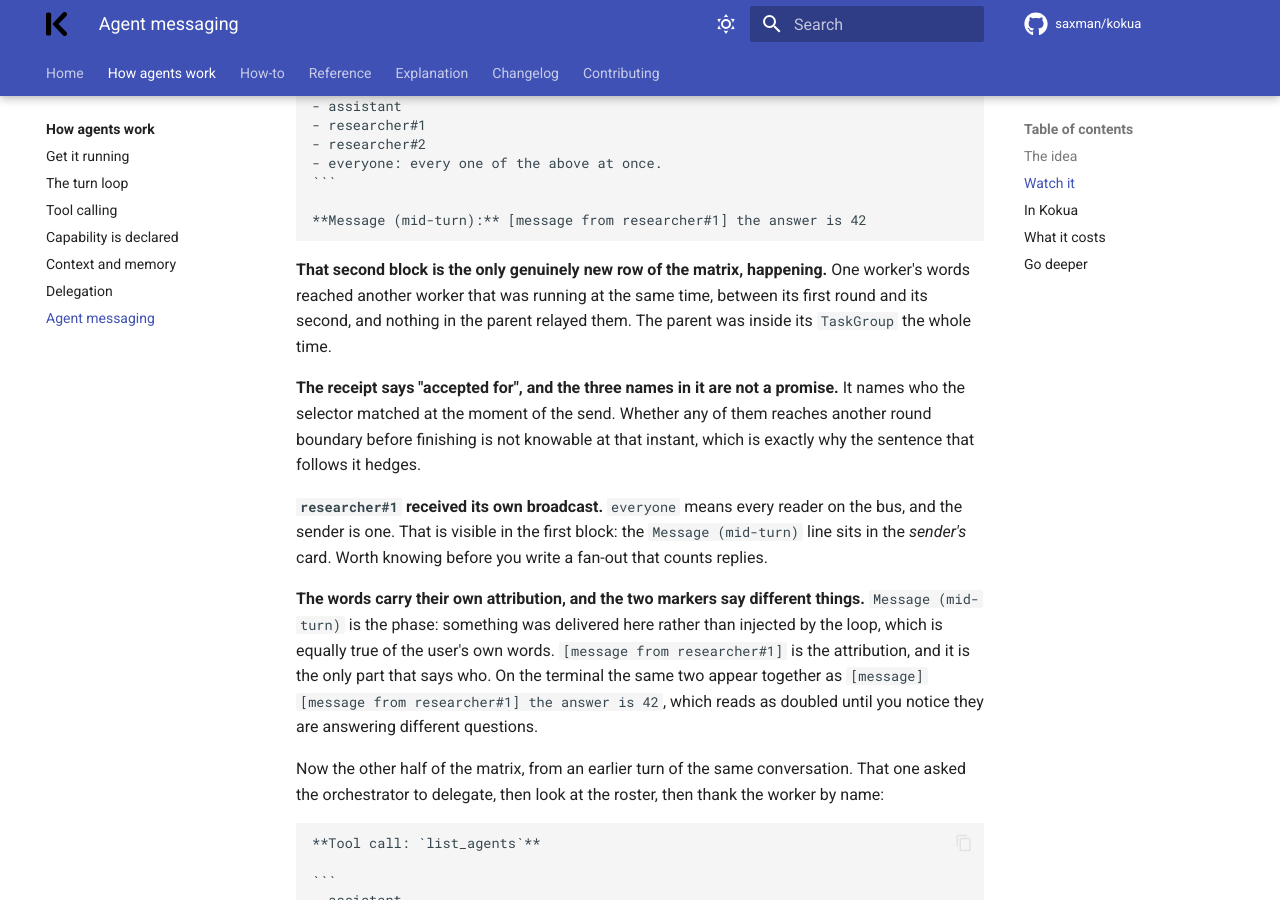
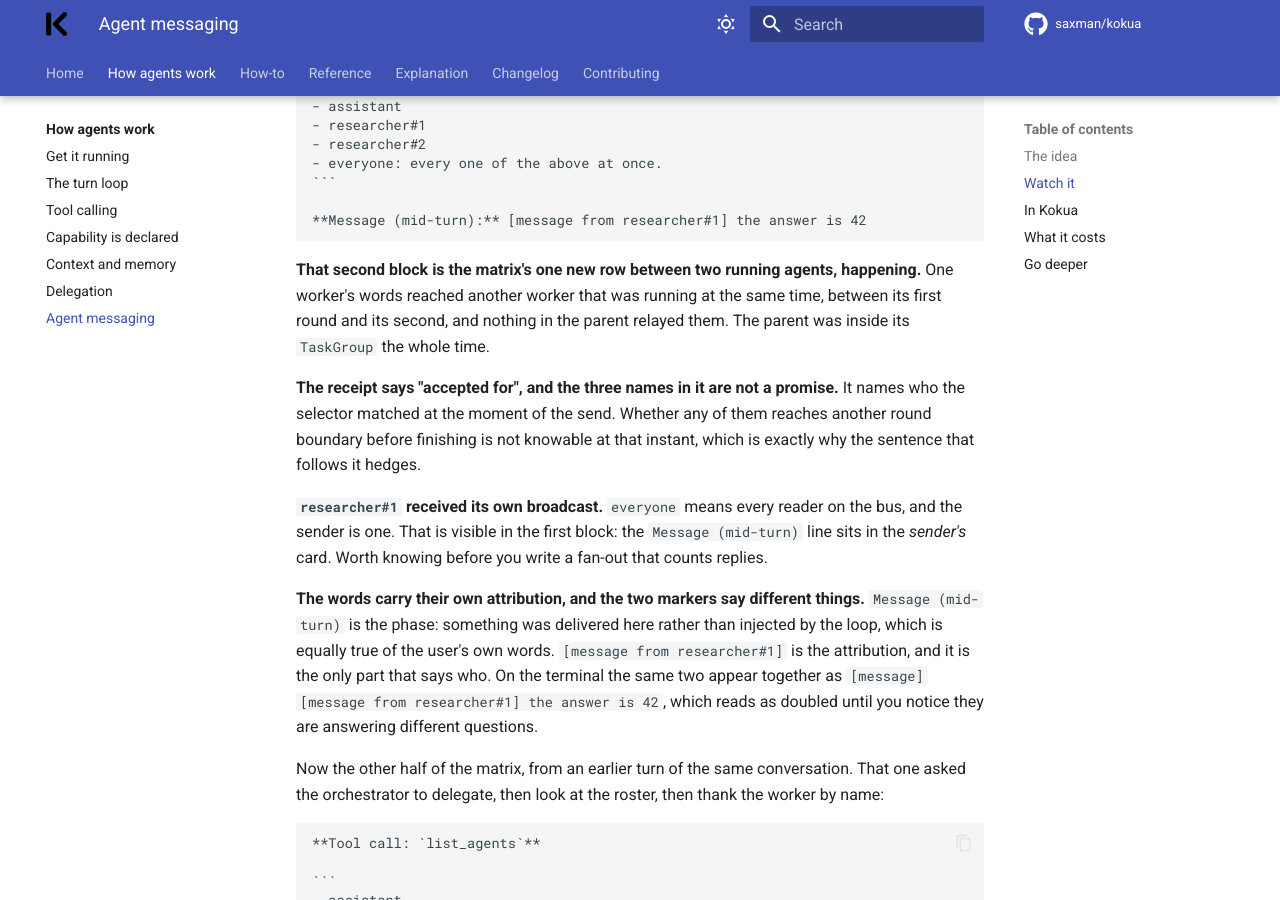
Before and after one commit to saxman/kokua, an MkDocs documentation site: the page built from docs/how-agents-work/agent-messaging.md, in a window 1280 px wide and 900 px high, scrolled down 3315 px. Built offline with MkDocs 1.6.1 and Material for MkDocs 9.7.7, drawn with Linux system fonts in a browser that asks for light colours; comment, search, counter and statistics services are not loaded.

Commit message:
docs: finish the narrowing the orchestrator row forced
Correcting the orchestrator row made a second claim false in the same
moment, and the fix round narrowed it in the matrix, README and the
architecture pointer but not in the captured run's own caption, which
still called the sibling block "the only genuinely new row of the matrix"
while the matrix above it now has two rows that work in new ways.

Broadcasting before a spawn is also a direction nothing had before. What
is unique about the sibling row is narrower and more interesting: it is
the only one between two agents that are *both already running*, with no
parent relaying anything.

The same sentence was the source claim in the design note, which is mine
and is where I took it from into four task dispatches. Narrowed there too,
with what it used to say recorded beside it.

Co-Authored-By: Claude Opus 5 (1M context) <noreply@anthropic.com>

`````diff
--- a/docs/how-agents-work/agent-messaging.md
+++ b/docs/how-agents-work/agent-messaging.md
@@ -133,7 +133,7 @@ And the sibling, in its own card, two blocks later in the same export:
 **Message (mid-turn):** [message from researcher#1] the answer is 42
 ````
 
-**That second block is the only genuinely new row of the matrix, happening.** One worker's words
+**That second block is the matrix's one new row between two running agents, happening.** One worker's words
 reached another worker that was running at the same time, between its first round and its second, and
 nothing in the parent relayed them. The parent was inside its `TaskGroup` the whole time.
 
`````
